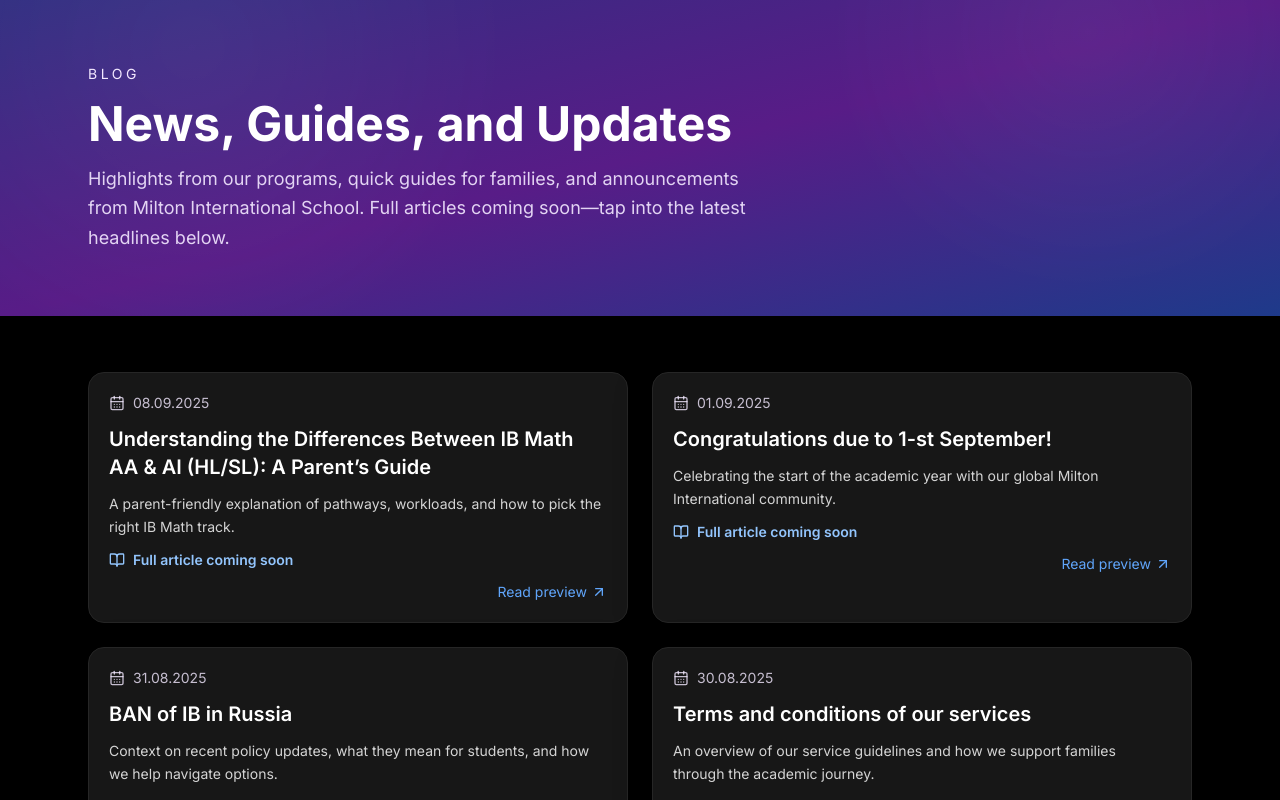
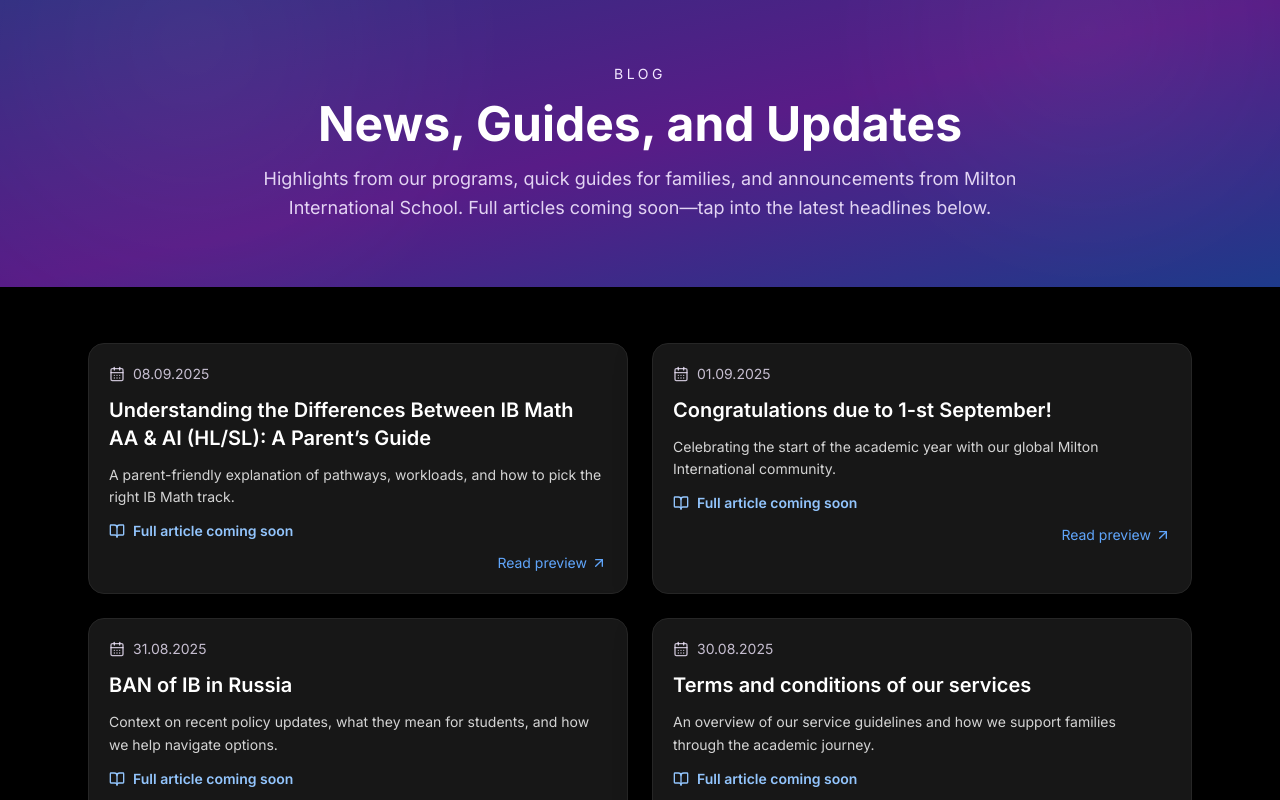
Before and after one commit to JaskinsAndy/Miltonito, a Next.js app: page /blog in a window 1280 px wide. Shown: the top 800 px of the page. Built offline with nearby package versions, Linux system fonts and the light colour scheme.

Commit message:
Center blog hero content

```diff
--- a/app/blog/page.tsx
+++ b/app/blog/page.tsx
@@ -55,15 +55,14 @@
     <div className="min-h-screen bg-black text-white">
       <div className="relative overflow-hidden bg-gradient-to-br from-indigo-900 via-purple-900 to-blue-900">
         <div className="absolute inset-0 opacity-25 bg-[radial-gradient(circle_at_15%_15%,rgba(255,255,255,0.18),transparent_30%),radial-gradient(circle_at_85%_10%,rgba(255,255,255,0.16),transparent_25%)]" />
-        <div className="max-w-6xl mx-auto px-6 py-16 relative flex flex-col lg:flex-row gap-10 items-center">
-          <div className="space-y-4 max-w-2xl">
+        <div className="max-w-6xl mx-auto px-6 py-16 relative flex flex-col items-center text-center gap-6">
+          <div className="space-y-4 max-w-3xl">
             <p className="uppercase text-sm tracking-[0.25em] text-purple-100">Blog</p>
             <h1 className="text-4xl md:text-5xl font-bold leading-tight text-white">News, Guides, and Updates</h1>
             <p className="text-purple-100/90 text-lg leading-relaxed">
               Highlights from our programs, quick guides for families, and announcements from Milton International School. Full articles coming soon—tap into the latest headlines below.
             </p>
           </div>
-          <div className="hidden" />
         </div>
       </div>
 
```
